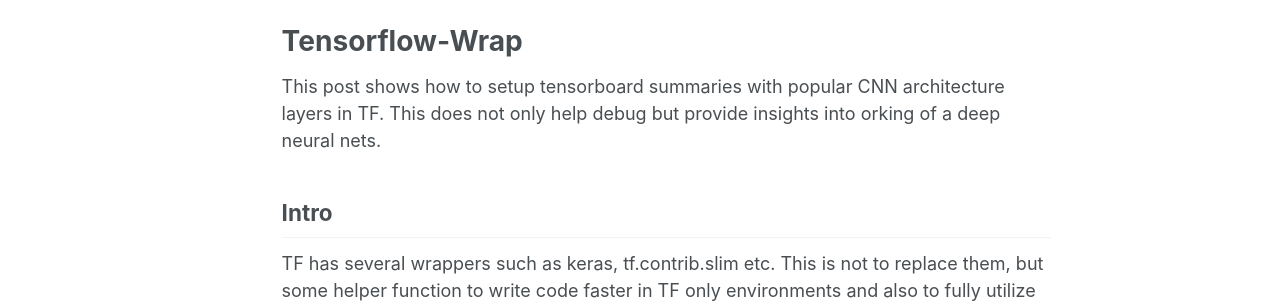
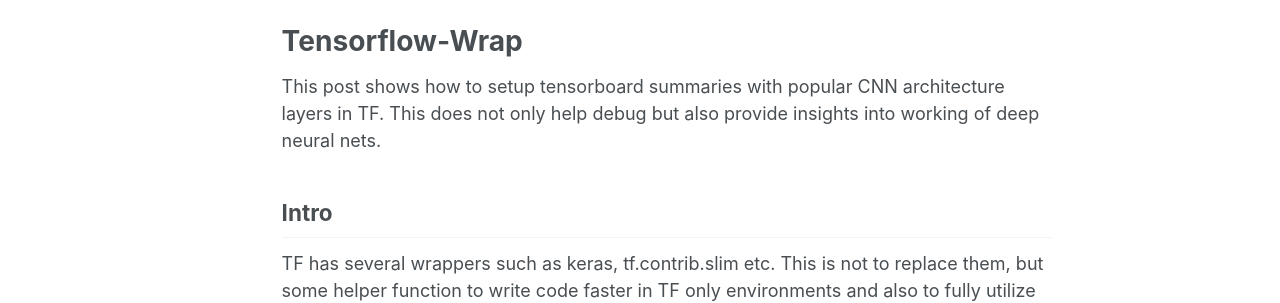
Before and after one commit to ResByte/ResByte.github.io, a Jekyll site: the page built from _posts/2017-03-24-tf-wrap.md, in a window 1280 px wide and 900 px high. Shown: the part 161-464 px from the top of the window. Built offline with Jekyll 4.4.1, drawn with Linux system fonts in a browser that asks for light colours; comment, search, counter and statistics services are not loaded.

Commit message:
text formatting

```diff
--- a/_posts/2017-03-24-tf-wrap.md
+++ b/_posts/2017-03-24-tf-wrap.md
@@ -10,7 +10,7 @@
 ---
 
 # Tensorflow-Wrap
-This post shows how to setup tensorboard summaries with popular CNN architecture layers in TF. This does not only help debug but provide insights into orking of a deep neural nets.
+This post shows how to setup tensorboard summaries with popular CNN architecture layers in TF. This does not only help debug but also provide insights into working of deep neural nets.
 
 ## Intro
 TF has several wrappers such as keras, tf.contrib.slim etc. This is not to replace them, but some helper function to write code faster in TF only environments and also to fully utilize Tensorboard(from TF-dev summit Feb,2017).
```
Also changed, not shown: _posts/2017-04-29-arora-gen-eqbm-17.md (+2 -0 lines).
